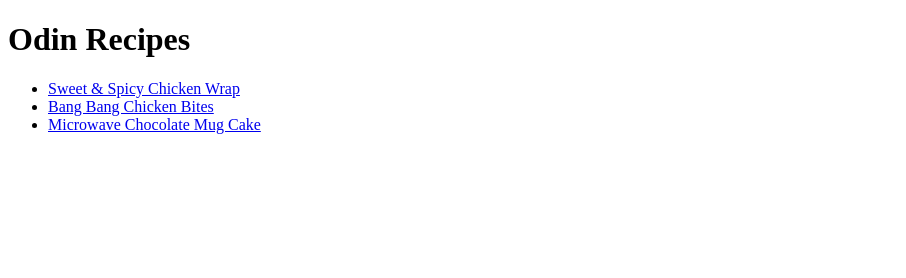
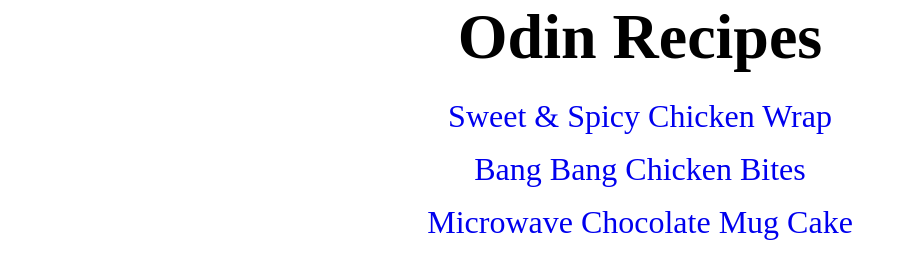
Before and after one commit to webhead07/odin-recipes, a plain HTML site: page index.html in a window 1280 px wide. Shown: the whole page, without its empty margins (0-906 px from the left). Drawn offline with Linux system fonts and the light colour scheme.

Commit message:
Add basic CSS styling to pages Center the content

```diff
--- a/index.html
+++ b/index.html
@@ -3,20 +3,23 @@
     <head>
         <meta charset="UTF-8">
         <meta name="viewport" content="width=device-width, initial-scale=1.0">
+        <link rel="stylesheet" href="./styles/styles.css">
         <title>Odin Recipes</title>
     </head>
     <body>
-        <h1>Odin Recipes</h1>
-        <ul>
-            <li>
+        <div class="container">
+            <h1 class="title">Odin Recipes</h1>
+            <ul class="list">
+            <li class="listItem">
                 <a href="recipes/sweet-and-spicy-chicken-wraps.html">Sweet & Spicy Chicken Wrap</a>
             </li>
-            <li>
+            <li class="listItem">
                 <a href="recipes/bang-bang-chicken-bites.html">Bang Bang Chicken Bites</a>
             </li>
-            <li>
+            <li class="listItem">
                 <a href="recipes/microwave-chocolate-mug-cake.html">Microwave Chocolate Mug Cake</a>
             </li>
         </ul>
+        </div>
     </body>
 </html>
--- /dev/null
+++ b/styles/recipe-styles.css
@@ -0,0 +1,54 @@
+html {
+    box-sizing: border-box;
+}
+
+*, *:before, *:after {
+    box-sizing: inherit;
+}
+
+
+* {
+    margin: 0;
+    padding: 0;
+}
+nav{
+    font-size: 1.8rem;
+}
+main {
+    text-align: center;
+    font-size: 1.3rem;
+    padding: 0 64px;
+    margin-bottom: 1.5rem;
+}
+
+h1 {
+    font-size: 4rem;
+}
+h2 {
+    font-size: 3rem;
+}
+h3 {
+    font-size: 2rem;
+}
+h4 {
+    font-size: 1.5rem;
+}
+
+ul, ol {
+    list-style-position: inside;
+}
+
+p, li{
+    font-size: 1.4rem;
+}
+
+a {
+   text-decoration: none;
+   color: black;
+   margin-left: 1rem;
+
+}
+
+a:hover {
+    text-decoration: underline;
+}
--- /dev/null
+++ b/styles/styles.css
@@ -0,0 +1,39 @@
+html{
+    box-sizing:border-box;
+}
+
+*, *:before, *:after {
+    box-sizing:border-box;
+}
+
+*{
+    margin: 0;
+    padding: 0;
+}
+
+.container {
+    text-align: center;
+}
+
+.title {
+    font-size: 4rem;
+    margin-bottom: 1.5rem;
+}
+
+
+.listItem {
+    font-size: 2rem;
+    margin-bottom: 1rem;
+}
+
+a {
+   text-decoration: none;
+}
+
+a:hover {
+    text-decoration: underline;
+}
+
+a:visited {
+    color: gray;
+}
```
Also changed, not shown: recipes/bang-bang-chicken-bites.html (+2 -1 lines), recipes/microwave-chocolate-mug-cake.html (+2 -1 lines), recipes/sweet-and-spicy-chicken-wraps.html (+1 -0 lines).
